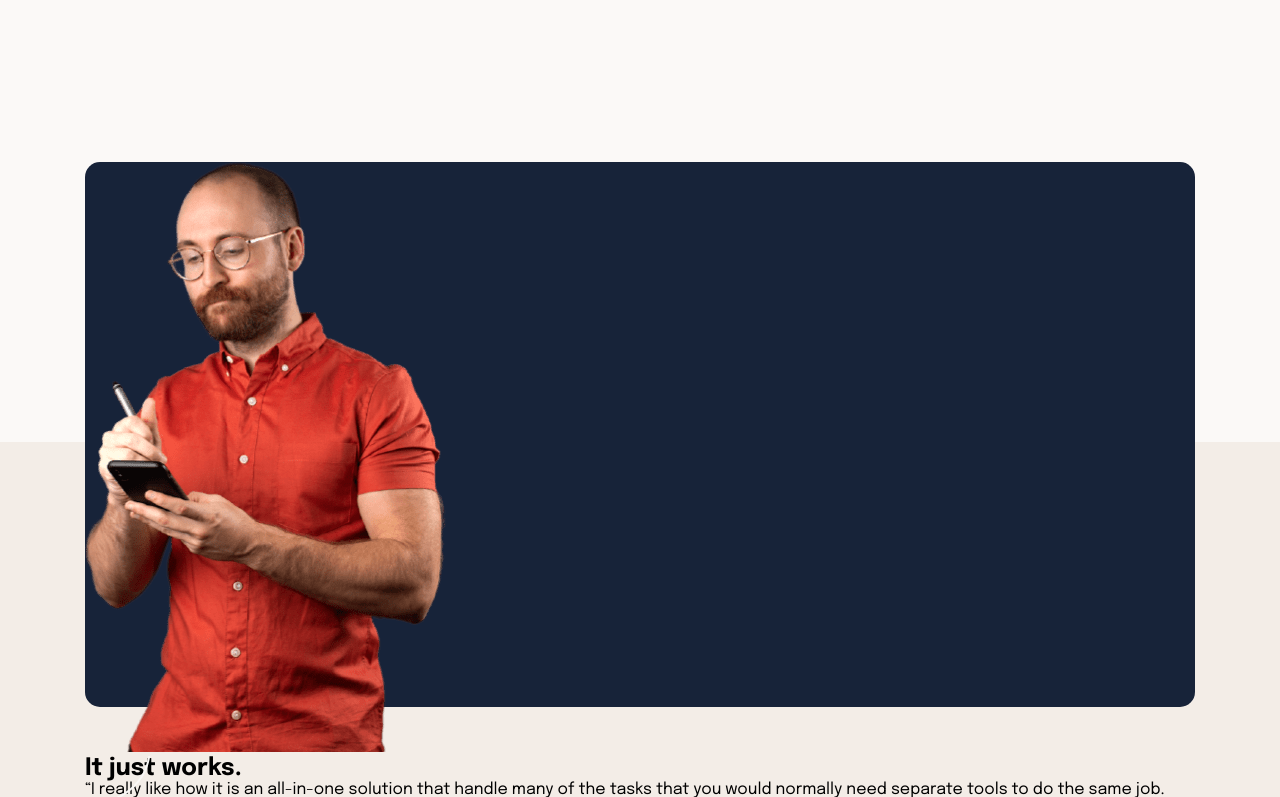
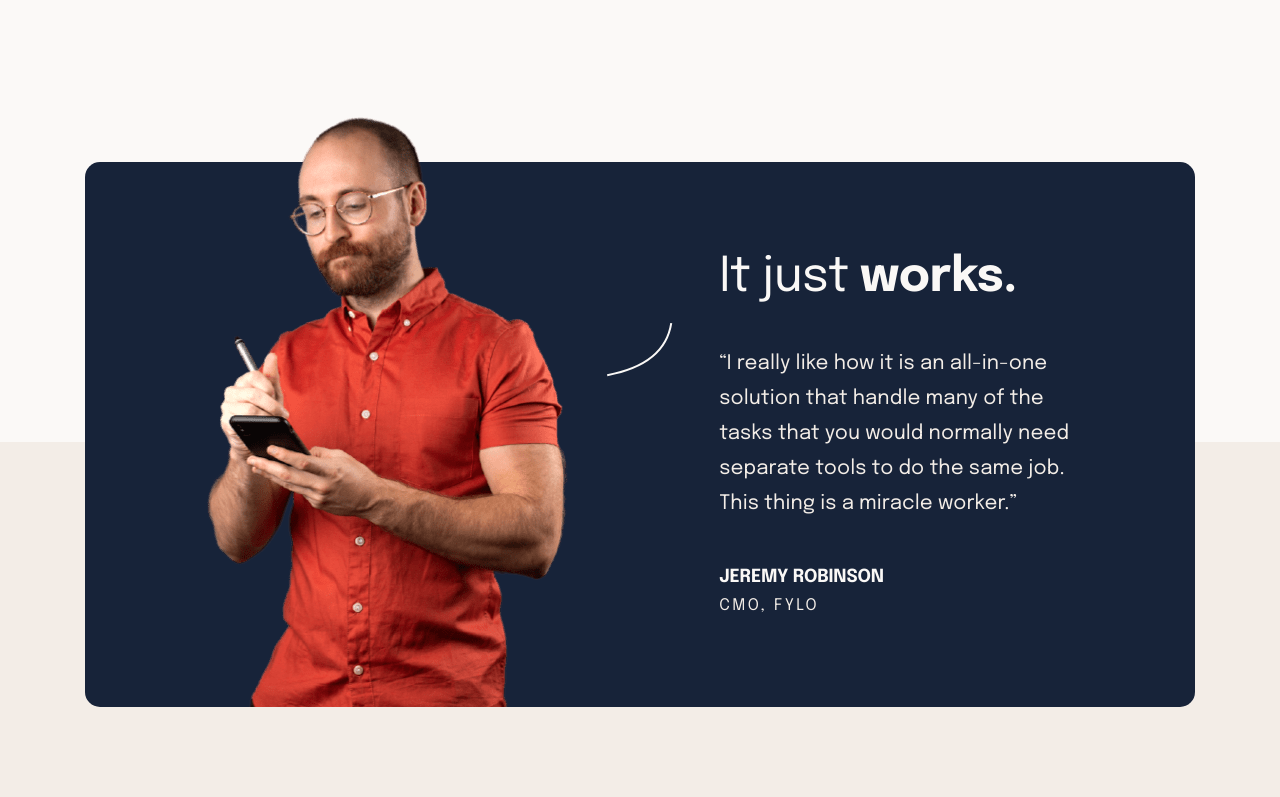
Before and after one commit to ionStici/suite-landing-page, a website: page index.html in a window 1280 px wide. Shown: the part 810-1607 px from the top of the page. Drawn offline with Linux system fonts and the light colour scheme.

Commit message:
Add tess section

```diff
--- a/index.html
+++ b/index.html
@@ -66,11 +66,11 @@
 
             <div class="tess__img-wrapper">
                 <picture>
-                    <source srcset="./assets/image-jeremy-small.png 1x, ./assets/image-jeremy-small@2x.png 2x" media="(max-width: 767px)">
-                    <source srcset="./assets/image-jeremy-small.webp 1x, ./assets/image-jeremy-small@2x.webp 2x" media="(max-width: 767px)">
+                    <source srcset="./assets/image-jeremy-small.png 1x, ./assets/image-jeremy-small@2x.png 2x" media="(max-width: 1199px)">
+                    <source srcset="./assets/image-jeremy-small.webp 1x, ./assets/image-jeremy-small@2x.webp 2x" media="(max-width: 1199px)">
 
-                    <source srcset="./assets/image-jeremy-large.png 1x, ./assets/image-jeremy-large@2x.png 2x" media="(min-width: 768px)">
-                    <source srcset="./assets/image-jeremy-large.webp 1x, ./assets/image-jeremy-small@2x.webp 2x" media="(min-width: 768px)">
+                    <source srcset="./assets/image-jeremy-large.png 1x, ./assets/image-jeremy-large@2x.png 2x" media="(min-width: 1200px)">
+                    <source srcset="./assets/image-jeremy-large.webp 1x, ./assets/image-jeremy-large@2x.webp 2x" media="(min-width: 1200px)">
 
                     <img class="tess__img" src="./assets/image-jeremy-large.png" alt="a person noting something on an iphone">
                 </picture>
@@ -79,7 +79,7 @@
             <img class="tess__curved-line" src="./assets/pattern-curved-line-2.svg" alt="">
 
             <div class="tess__content">
-                <h2 class="tess__h2">It just works.</h2>
+                <h2 class="tess__h2">It just <span>works.</span></h2>
                 <p class="tess__p">“I really like how it is an all-in-one solution that handle many of the tasks that you would normally need separate tools to do the same job. This thing is a miracle worker.”</p>
                 <p class="tess__name">Jeremy Robinson</p>
                 <p class="tess__p2">CMO, Fylo</p>
--- a/sass/_tess.scss
+++ b/sass/_tess.scss
@@ -16,9 +16,27 @@
     @media only screen and (min-width: 1200px) {
         max-width: 1110px;
         height: 545px;
+        padding-left: 121.5px;
+
+        display: grid;
+        align-items: center;
+        grid-template-columns: 360px 350px;
+        column-gap: 152.7px;
     }
 
     &__img-wrapper {
+        position: absolute;
+        top: -175px;
+        left: 50%;
+        transform: translateX(-50%);
+
+        @media only screen and (min-width: 1200px) {
+            grid-column: 1 / 2;
+            transform: revert;
+            bottom: -4px;
+            top: revert;
+            left: revert;
+        }
     }
 
     &__img {
@@ -26,21 +44,91 @@
 
     &__curved-line {
         position: absolute;
+        top: 261px;
+        left: 50%;
+        transform: translateX(-50%);
+        width: 50px;
+
+        @media only screen and (min-width: 1200px) {
+            top: 161.15px;
+            width: revert;
+        }
     }
 
     &__content {
+        padding-top: 338px;
+        text-align: center;
+
+        @media only screen and (min-width: 1200px) {
+            padding-top: revert;
+            text-align: left;
+            grid-column: 2 / 3;
+        }
     }
 
     &__h2 {
+        font-weight: 400;
+        font-size: 40px;
+        line-height: 48px;
+        letter-spacing: -0.416667px;
+        color: #faf8f6;
+        margin-bottom: 40px;
+
+        span {
+            font-weight: 700;
+        }
+
+        @media only screen and (min-width: 1200px) {
+            font-size: 48px;
+            line-height: 56px;
+            letter-spacing: -0.5px;
+        }
     }
 
     &__p {
+        font-weight: 400;
+        font-size: 18px;
+        line-height: 32px;
+        letter-spacing: 0.09px;
+        color: #f3ede7;
+
+        max-width: 343px;
+        margin: 0 auto;
+        margin-bottom: 40px;
+
+        @media only screen and (min-width: 768px) {
+            max-width: 573px;
+        }
+
+        @media only screen and (min-width: 1200px) {
+            font-size: 20px;
+            line-height: 35px;
+            letter-spacing: 0.1px;
+        }
     }
 
     &__name {
+        text-transform: uppercase;
+        font-weight: 700;
+        font-size: 18px;
+        line-height: 32px;
+        letter-spacing: -0.18px;
+        color: #faf8f6;
+
+        @media only screen and (min-width: 1200px) {
+        }
     }
 
     &__p2 {
+        text-transform: uppercase;
+        font-weight: 400;
+        font-size: 16px;
+        line-height: 26px;
+        letter-spacing: 2.5px;
+        color: #f3ede7;
+
+        @media only screen and (min-width: 1200px) {
+        }
     }
 }
 
```
Also changed, not shown: sass/style.css.
